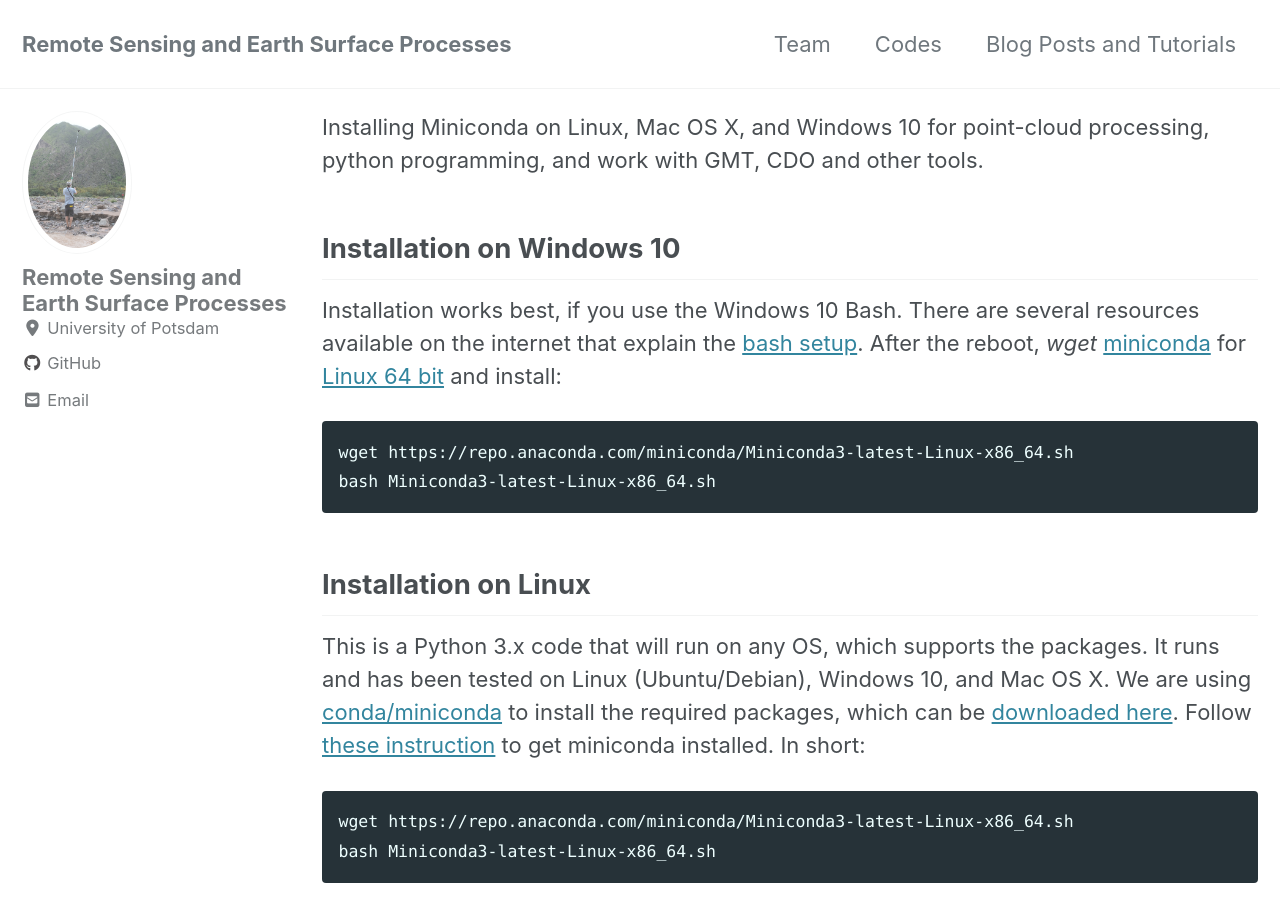
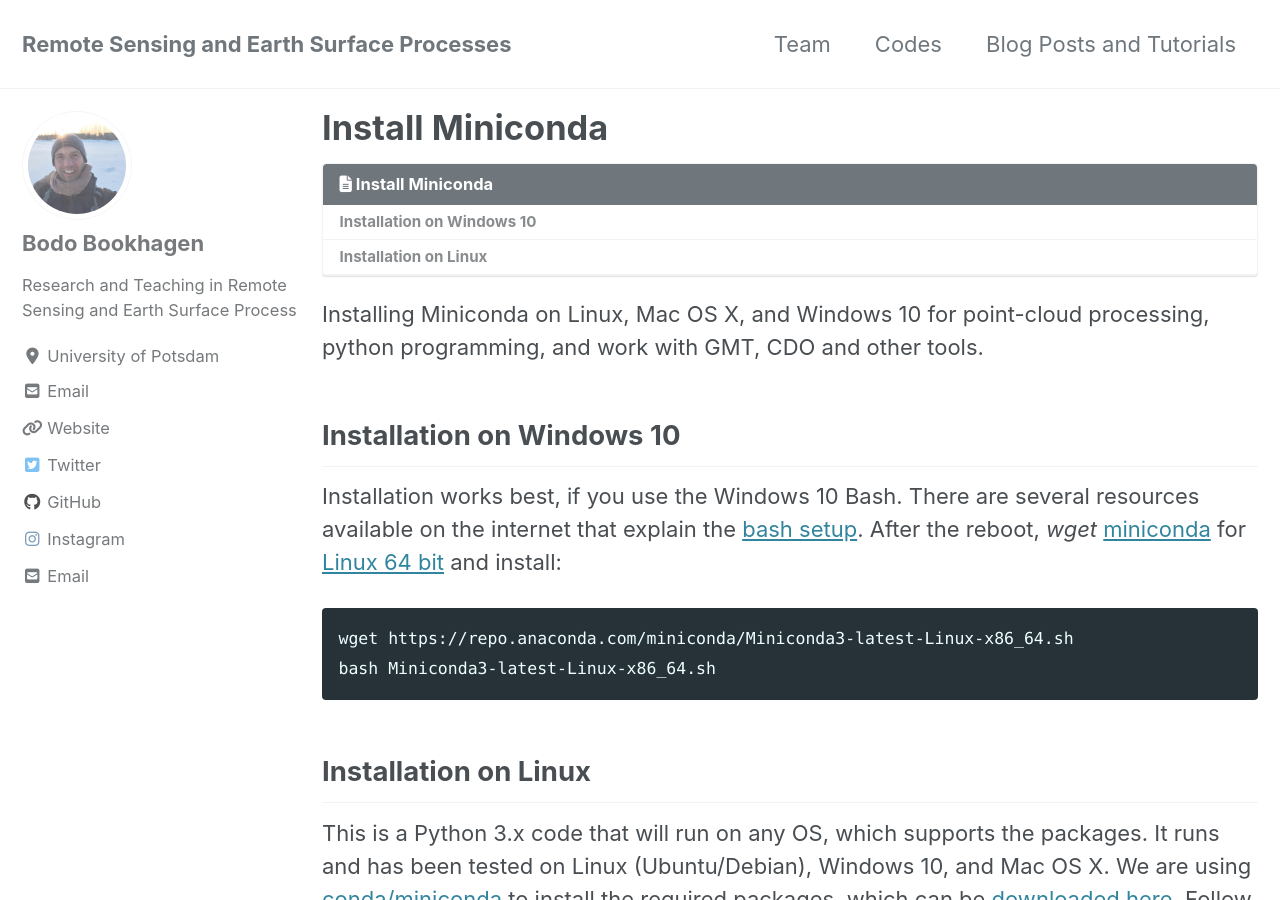
Before and after one commit to UP-RS-ESP/vacon.github.io, a Jekyll site: the page built from _posts/2018-11-13-install_conda.md, in a window 1280 px wide and 900 px high. Built offline with Jekyll 4.4.1, drawn with Linux system fonts in a browser that asks for light colours; cached includes are drawn as plain includes; nearby versions of some CDN libraries; some of the changed text lies outside the part shown.

Commit message:
Update 2018-11-13-install_conda.md

```diff
--- a/_posts/2018-11-13-install_conda.md
+++ b/_posts/2018-11-13-install_conda.md
@@ -5,8 +5,8 @@
 date: 2018-11-13
 permalink:
 toc: true
-toc_sticky:
-toc_label: "
+toc_sticky: true
+toc_label: "Install Miniconda"
 header:
 read_time: false
 tags:
```
